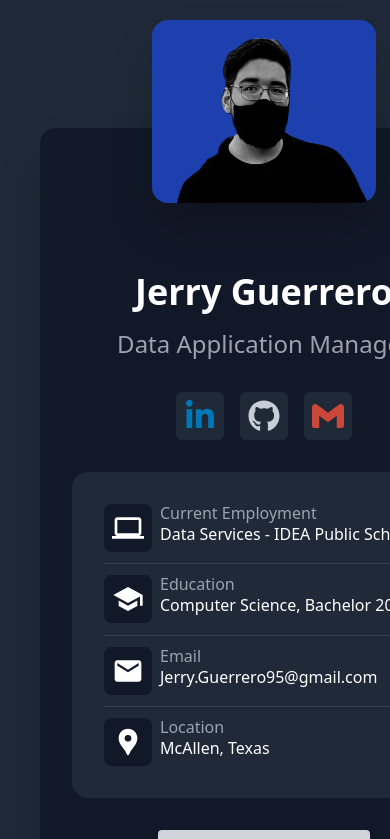
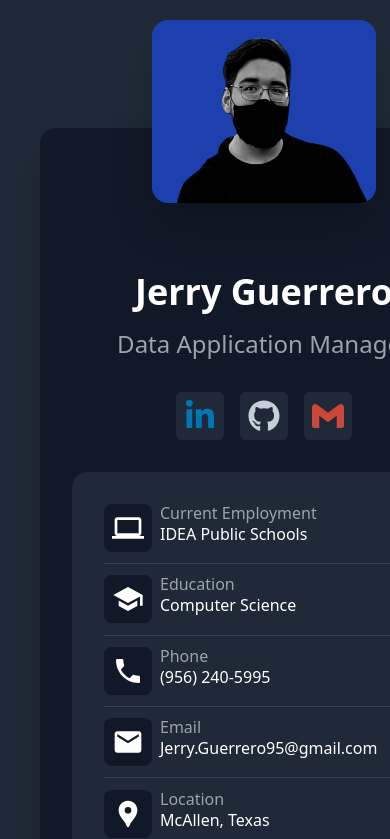
Before and after one commit to Durzo95/jerry-guerrero-portfolio, a Next.js app: page / in a window 390 px wide. Shown: the top 839 px of the page. Built offline with nearby package versions, Linux system fonts and the light colour scheme.

Commit message:
Add phone to demo data

```diff
--- a/data/demoInfoData.ts
+++ b/data/demoInfoData.ts
@@ -1,18 +1,29 @@
 // an object that holds the social media links
-import { MdComputer, MdEmail, MdLocationPin, MdSchool } from "react-icons/md";
+import {
+  MdComputer,
+  MdEmail,
+  MdLocationPin,
+  MdSchool,
+  MdPhone,
+} from "react-icons/md";
 import { IconType } from "react-icons";
 
 // the social media links
 const demoInfoData: Array<{ Icon: IconType; text: string; subText: string }> = [
   {
     Icon: MdComputer,
-    text: "Data Services - IDEA Public Schools",
+    text: "IDEA Public Schools",
     subText: "Current Employment",
   },
   {
     Icon: MdSchool,
-    text: "Computer Science, Bachelor 2020",
+    text: "Computer Science",
     subText: "Education",
+  },
+  {
+    Icon: MdPhone,
+    text: "(956) 240-5995",
+    subText: "Phone",
   },
   {
     Icon: MdEmail,
```
